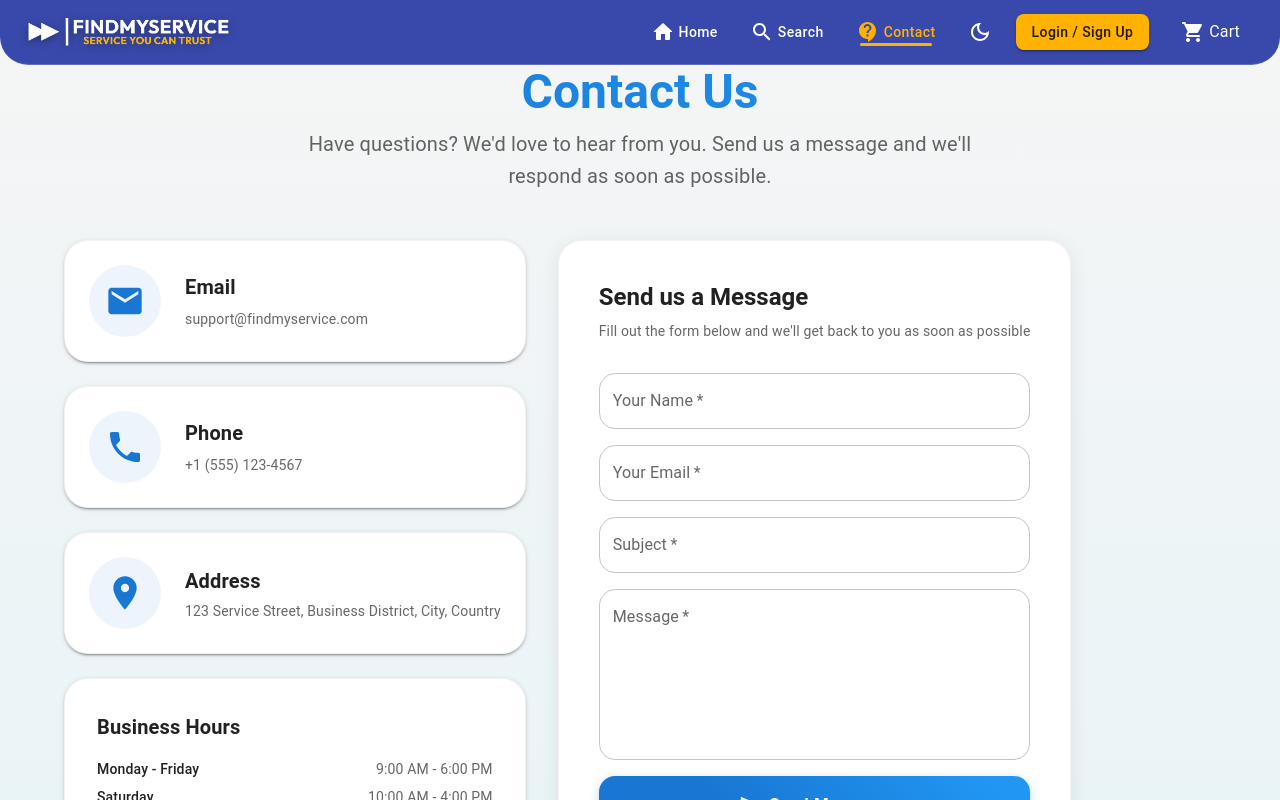
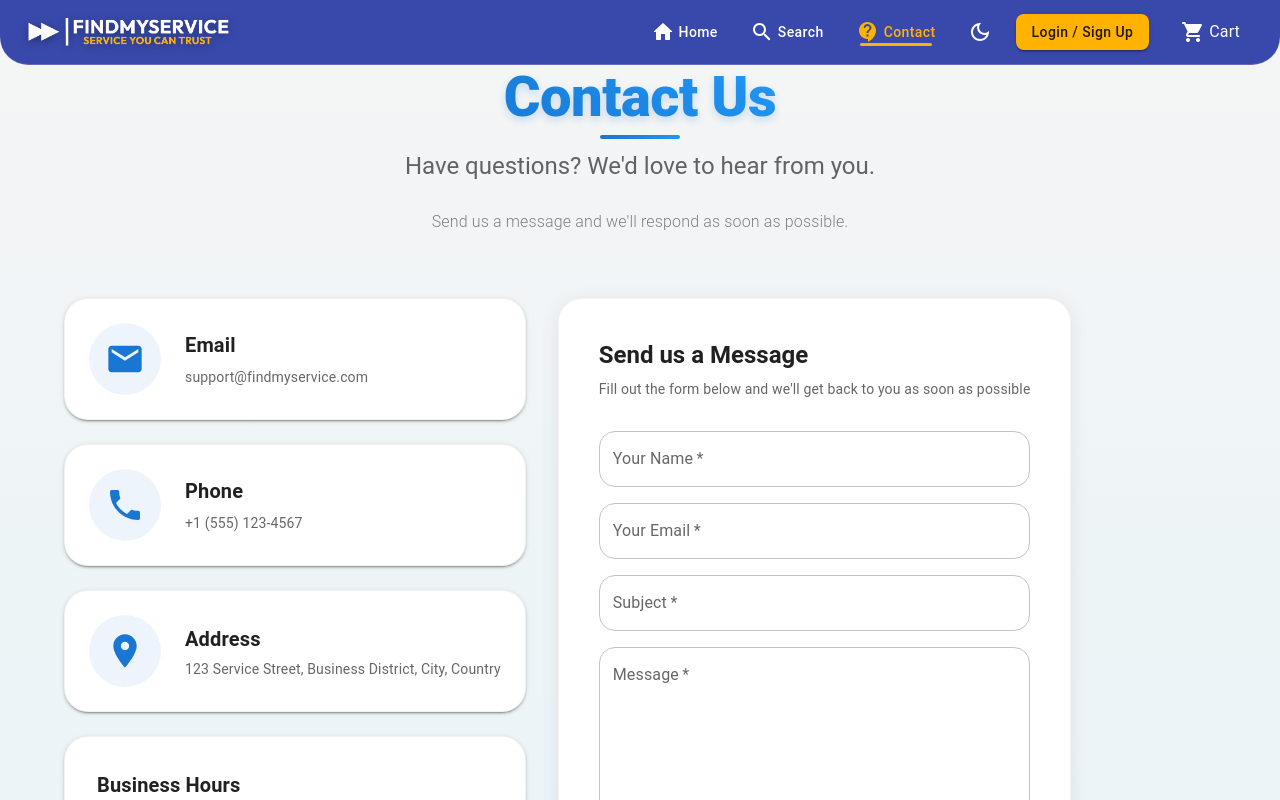
Before and after one commit to Diptodas123/findmyservice-client, a React (Vite) app: page /contact in a window 1280 px wide. Shown: the top 800 px of the page. Built offline with nearby package versions, Linux system fonts and the light colour scheme.

Commit message:
contact us, improvements

```diff
--- a/src/pages/Contact/Contact.jsx
+++ b/src/pages/Contact/Contact.jsx
@@ -103,35 +103,76 @@ const Contact = () => {
         : 'linear-gradient(180deg, #f5f5f5 0%, #e8f4f8 100%)'
     }}>
       <Container maxWidth="lg">
+        {/* Header Section */}
+        <Box sx={{ textAlign: 'center', mb: 8 }}>
           <Typography
-          variant="h3"
+            variant="h2"
             component="h1"
             gutterBottom
-          align="center"
             sx={{
-            fontWeight: 700,
-            mb: 1,
-            color: mode === 'dark' ? '#fff' : '#1a1a1a',
+              fontWeight: 800,
+              mb: 2,
+              fontSize: { xs: '2.5rem', md: '3.5rem' },
               background: mode === 'dark'
-              ? 'linear-gradient(45deg, #90caf9, #64b5f6)'
-              : 'linear-gradient(45deg, #1976d2, #2196f3)',
+                ? 'linear-gradient(45deg, #90caf9 30%, #64b5f6 60%, #42a5f5 90%)'
+                : 'linear-gradient(45deg, #1976d2 30%, #2196f3 60%, #64b5f6 90%)',
               WebkitBackgroundClip: 'text',
               WebkitTextFillColor: 'transparent',
-            backgroundClip: 'text'
+              backgroundClip: 'text',
+              textShadow: mode === 'dark'
+                ? '0 4px 8px rgba(144, 202, 249, 0.3)'
+                : '0 4px 8px rgba(25, 118, 210, 0.2)',
+              position: 'relative',
+              '&::after': {
+                content: '""',
+                position: 'absolute',
+                bottom: -8,
+                left: '50%',
+                transform: 'translateX(-50%)',
+                width: 80,
+                height: 4,
+                background: mode === 'dark'
+                  ? 'linear-gradient(90deg, #90caf9, #64b5f6)'
+                  : 'linear-gradient(90deg, #1976d2, #2196f3)',
+                borderRadius: 2
+              }
             }}
           >
             Contact Us
           </Typography>
           <Typography
-          variant="h6"
+            variant="h5"
             align="center"
             color="text.secondary"
-          sx={{ mb: 6, maxWidth: 700, mx: 'auto', fontWeight: 400 }}
+            sx={{
+              mb: 3,
+              maxWidth: 600,
+              mx: 'auto',
+              fontWeight: 400,
+              fontSize: { xs: '1.1rem', md: '1.5rem' },
+              lineHeight: 1.6
+            }}
           >
-          Have questions? We'd love to hear from you. Send us a message and we'll respond as soon as possible.
+            Have questions? We'd love to hear from you.
           </Typography>
+          <Typography
+            variant="body1"
+            align="center"
+            color="text.secondary"
+            sx={{
+              maxWidth: 500,
+              mx: 'auto',
+              fontWeight: 300,
+              fontSize: '1rem',
+              opacity: 0.8
+            }}
+          >
+            Send us a message and we'll respond as soon as possible.
+          </Typography>
+        </Box>
 
-        <Grid container spacing={4}>
+        <Box sx={{ display: 'flex', justifyContent: 'center', mb: 4 }}>
+          <Grid container spacing={4} sx={{ maxWidth: 1200, width: '100%' }}>
             {/* Left side - Contact Information and Business Hours */}
             <Grid item xs={12} md={6}>
               <Box sx={{ display: 'flex', flexDirection: 'column', gap: 3 }}>
@@ -355,6 +396,7 @@ const Contact = () => {
             </Paper>
           </Grid>
         </Grid>
+        </Box>
       </Container>
     </Box>
   );
```
Lines whose indentation alone changed are shown as unchanged.
